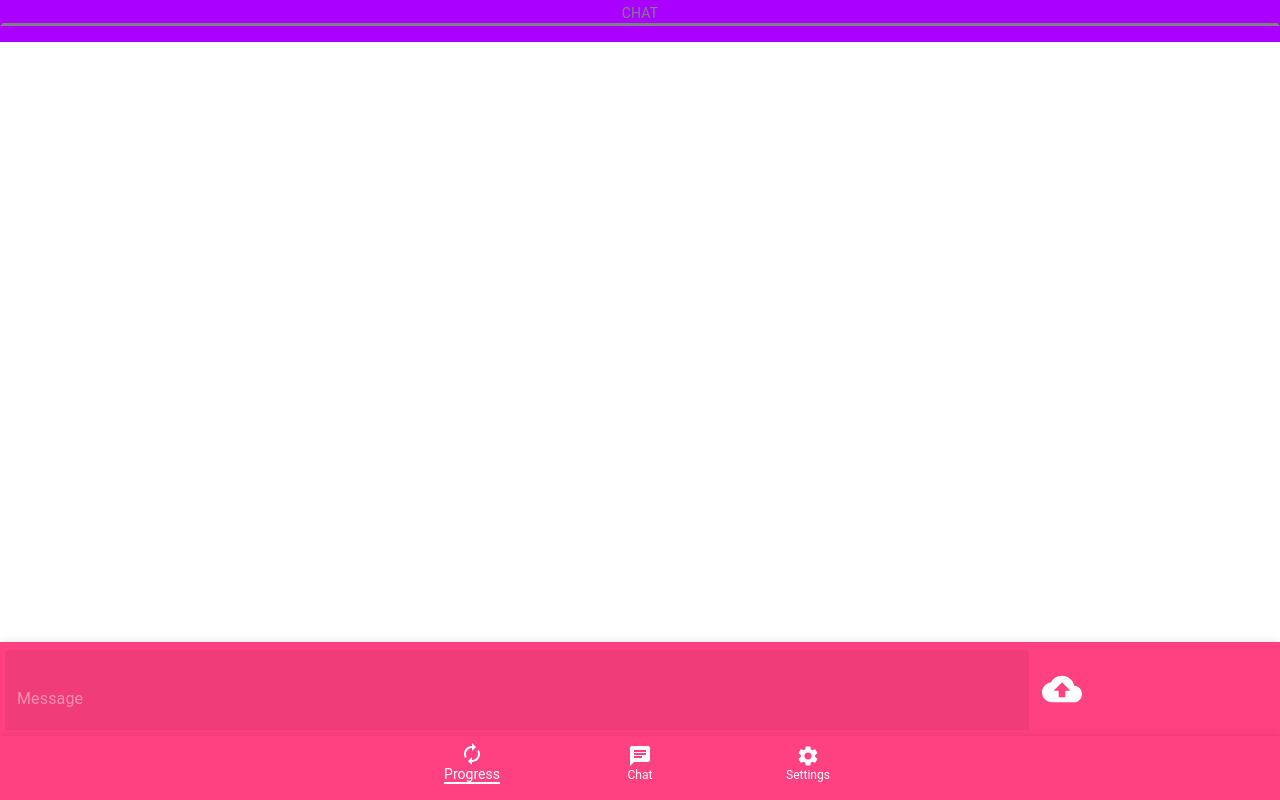
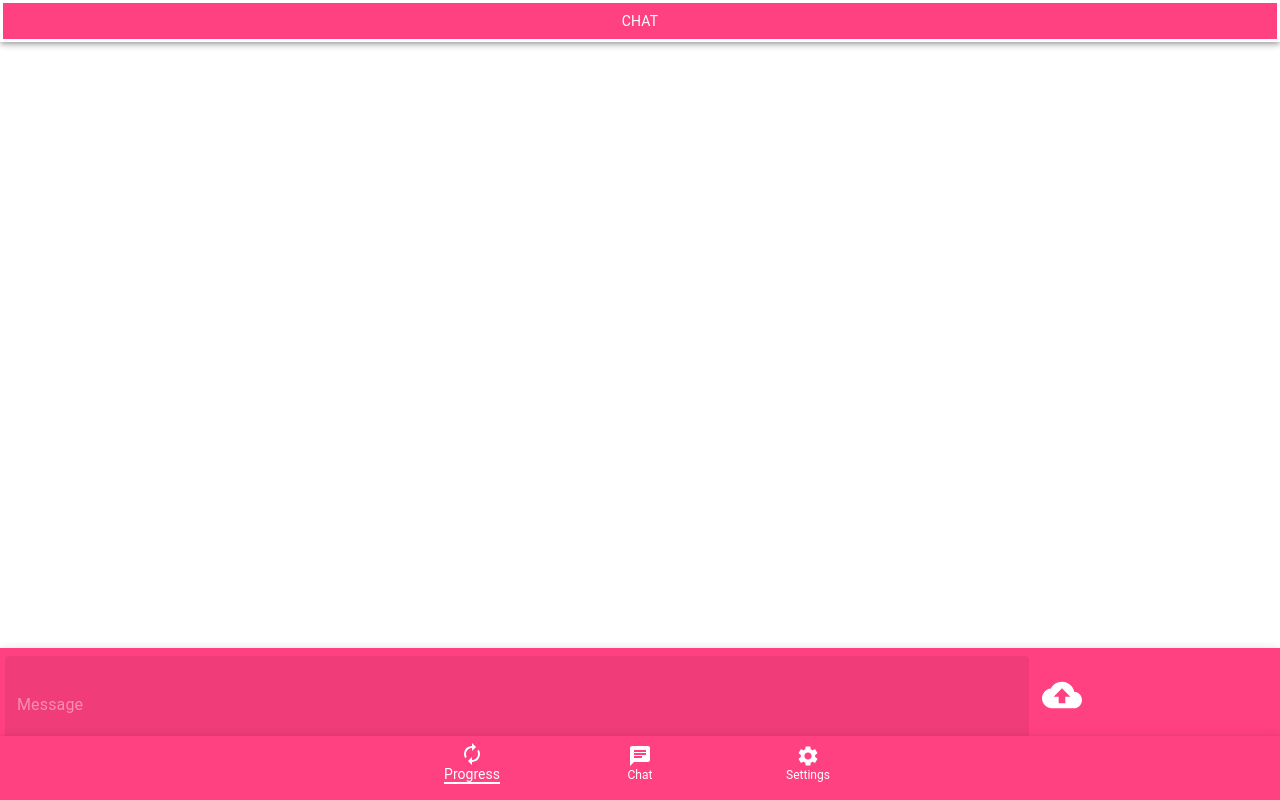
Before and after one commit to JeronAlford44/peak-lifestyle-web, a React (Create React App) app: page /chat in a window 1280 px wide. Built offline with nearby package versions, Linux system fonts and the light colour scheme; no server answers; the database is empty; sample sign-in values are in the browser's storage.

Commit message:
now able to fetch chatlogs from previous sign ins; updating mui components as well

```diff
--- a/src/App.tsx
+++ b/src/App.tsx
@@ -34,7 +34,7 @@ const useStyles = makeStyles(
       flex: 1,
       flexDirection: 'column',
       //backgroundColor: '#680747',
-      backgroundColor: '#aa00ff',
+      backgroundColor: 'white',
       zIndex: 1,
       width: '100vw',
       height: '100vh',
@@ -83,6 +83,7 @@ const App = props => {
   const classes = useStyles()
   const lightTheme = createTheme({
     palette: {
+
       primary: {
         main: '#ab47bc',
       },
--- a/src/MainPage/Chat/Chat.tsx
+++ b/src/MainPage/Chat/Chat.tsx
@@ -1,7 +1,7 @@
 import { AppBar, TextField, makeStyles } from '@material-ui/core'
 import { useEffect, useState } from 'react'
 import Box from '@mui/material/Box'
-import { collection, doc, getDocFromCache, getDocs, serverTimestamp, setDoc, updateDoc } from 'firebase/firestore'
+import { collection, doc, getDoc, getDocFromCache, getDocs, orderBy, query, serverTimestamp, setDoc, updateDoc, where } from 'firebase/firestore'
 
 import { app, auth, dbh } from '../../firebaseConfig'
 import { getFirestore } from 'firebase/firestore'
@@ -23,8 +23,8 @@ const useStyles = makeStyles(
       margin: theme.spacing(3),
       backgroundColor: '#680747',
       zIndex: 1,
-      width: '95vw',
-      height: '90vh',
+      width: '100vw',
+      height: '100vh',
     },
     ButtonsContainer: {
       display: 'flex',
@@ -77,11 +77,12 @@ const useStyles = makeStyles(
       margin: '5px',
     },
     chatContainer: {
+      marginTop: '6vh',
       display: 'flex',
       backgroundColor: 'white',
       maxHeight: '75vh',
 
-      height: '90vh',
+      height: '100vh',
       width: '100vw',
 
       flexDirection: 'column',
@@ -129,23 +130,69 @@ const ChatScreen = e => {
   const classes = useStyles()
 
   const [prevLogs, setPrevLogs] = useState<string[]>([])
-
+const [prevUserLogs, setPrevUserLogs] = useState<string[]>([])
   const [currInput, setCurrInput] = useState('')
   const [RECEIVED_MSG, setRECEIVED_MSG] = useState<any>({})
 useEffect(() => {
-  const getPrevSystemLogs = async () => {
+  const getPrevLogs = async () => {
+    const doc_ref = doc(db, 'ChatLogs', auth.currentUser.uid)
+      const docSnap = await getDoc(doc_ref)
+      if (docSnap.exists) {
+      const data = docSnap.data() as Object
+      console.log(data)
+      console.log(Object.keys(data).sort())
+      Object.keys(data).sort().forEach((log: any) => {
+console.log(data[log])
+if (Object.keys(data[log])[0] == 'User') {
+  const TEXT_ELEMENT = document.createElement('div')
+  TEXT_ELEMENT.className += classes.chatUserBubble
+  const node = document.createTextNode(data[log].User)
+  TEXT_ELEMENT.appendChild(node)
+
+  const element = document.getElementById('ChatContainer')
+  element.appendChild(TEXT_ELEMENT)
+}
+else if (Object.keys(data[log])[0] == 'System') {
+  const TEXT_ELEMENT = document.createElement('div')
+  TEXT_ELEMENT.className += classes.chatBotBubble
+  const node = document.createTextNode(data[log].System)
+  TEXT_ELEMENT.appendChild(node)
+
+  const element = document.getElementById('ChatContainer')
+  element.appendChild(TEXT_ELEMENT)
+}
+// setPrevLogs((prevLogs: string[]) => [...prevLogs, data[log].value()])
+      })
+
+
+      }
+
+
+
   }
-  const getPrevUserLogs = async () => {
-  }
-  // const getPrevLogs = async () => {
-  //   const doc_ref = doc(db, 'Users', auth.currentUser.uid)
-  //   const docSnap = await getDocFromCache(doc_ref)
-  //   const data = docSnap.data()
-  //   const prevLogs = data.info.ChatLogs.User
-  //   setPrevLogs(prevLogs)
+  // const getPrevUserLogs = async () => {
+  //    const doc_ref = doc(db, 'ChatLogs', auth.currentUser.uid)
+  //    const docSnap = await getDoc(doc_ref)
+  //    if (docSnap.exists) {
+  //      const data = docSnap.data()
+  //      const prevLogs = data.User
+  //      console.log(prevLogs)
+  //     //  setPrevUserLogs(prevLogs)
+  //    }
+
   // }
-  // getPrevLogs()
+  // // const getPrevLogs = async () => {
+  // //   const doc_ref = doc(db, 'Users', auth.currentUser.uid)
+  // //   const docSnap = await getDocFromCache(doc_ref)
+  // //   const data = docSnap.data()
+  // //   const prevLogs = data.info.ChatLogs.User
+  // //   setPrevLogs(prevLogs)
+  // // }
+  getPrevLogs()
+
+
 },[])
+
   useEffect(() => {
     //RECEIVED_MSG.msg is the path to get a message from a python backend JSON response
     if (RECEIVED_MSG.msg != undefined && RECEIVED_MSG.msg != null && RECEIVED_MSG.msg != '') {
@@ -154,7 +201,7 @@ useEffect(() => {
       const date = new Date().valueOf()
       const doc_ref = doc(db, 'ChatLogs', auth.currentUser.uid)
       updateDoc(doc_ref, {
-        [`System.${new Date().valueOf()}`]: {[RECEIVED_MSG.msg]: serverTimestamp()},
+        [`${new Date().valueOf()}`]: {System: RECEIVED_MSG.msg},
 
 
 
@@ -217,7 +264,7 @@ useEffect(() => {
           const date = new Date().valueOf()
           const doc_ref = doc(db, 'ChatLogs', auth.currentUser.uid)
           await updateDoc(doc_ref, {
-            [`User.${new Date().valueOf()}`]: {[currInput]: serverTimestamp()}
+            [`${new Date().valueOf()}`]: {User: currInput}
           })
         }
 
@@ -238,7 +285,7 @@ useEffect(() => {
       .catch(error => alert(error))
   }
   return (
-    <div style={{ overflow: 'scroll' }}>
+    <div style={{position: 'relative',overflow: 'scroll', minHeight: '100vh' }}>
       <div className={classes.chatContainer} id="ChatContainer"></div>
       <div className={classes.inputBarContainer}>
         <AppBar
--- a/src/MainPage/Progress/Progress.tsx
+++ b/src/MainPage/Progress/Progress.tsx
@@ -30,6 +30,7 @@ const useStyles = makeStyles(
       display: 'flex',
       // position: 'absolute',
       flexDirection: 'column',
+      marginTop: '6vh',
       width: '100vw',
       height: '100vh',
       backgroundColor: 'white',
@@ -47,13 +48,12 @@ const ProgressScreen = () => {
   const classes = useStyles()
   return (
     <div className={classes.root}>
-
       <div className={classes.componentContainer}>
-        <div style = {{color: 'black'}}>
+        <div style={{ color: 'black' }}>
           Welcome {auth.currentUser.displayName ? auth.currentUser.displayName.split(' ')[0] : null}
           !
         </div>
-        <div>Sign In Streak: {UpdateSignInStreak()}</div>
+        <div style={{ color: 'black' }}>Sign In Streak: {UpdateSignInStreak()}</div>
       </div>
     </div>
   )
--- a/src/MainPage/Settings/components/DisplayScreen/Display.tsx
+++ b/src/MainPage/Settings/components/DisplayScreen/Display.tsx
@@ -1,3 +1,3 @@
 export default function DisplayScreen(){
-    return <div> Display options not available at this moment...</div>
+    return <div style ={{color: 'black'}}> Display options not available at this moment...</div>
 }
--- a/src/Providers/Context/StylesContext.tsx
+++ b/src/Providers/Context/StylesContext.tsx
@@ -18,6 +18,8 @@ const StylesContextProvider = (props: { children: React.ReactElement | any }) =>
     root: { backgroundColor: isLightMode ? '#aa00ff' : 'white' },
     authContainer: {
       backgroundColor: isLightMode ? '#aa00ff' : 'white',
+      height: '100vh',
+
     },
     authButtons: {
       marginBottom: '2vh',
--- a/src/Providers/StylesProvider.tsx
+++ b/src/Providers/StylesProvider.tsx
@@ -5,7 +5,9 @@ import StylesContextProvider from './Context/StylesContext'
 export default function StylesProvider() {
   return (
     <StylesContextProvider>
-      <Outlet />
+
+        <Outlet />
+
     </StylesContextProvider>
   )
 }
--- a/src/auth/Login.tsx
+++ b/src/auth/Login.tsx
@@ -63,7 +63,7 @@ const useStyles = makeStyles(
       // borderBottomWidth: '5px',
       marginTop: 5,
 
-      borderColor: 'black',
+      borderColor: 'whitesmoke',
 
       borderStyle: 'solid',
       display: 'flex',
--- a/src/auth/Register.tsx
+++ b/src/auth/Register.tsx
@@ -147,7 +147,7 @@ const RegisterScreen = () => {
               // )
 
               await setDoc(doc(dbh, 'Users', auth.currentUser.uid), userData)
-              await setDoc(doc(dbh, 'ChatLogs', auth.currentUser.uid), {System: null, User: null})
+              await setDoc(doc(dbh, 'ChatLogs', auth.currentUser.uid), {})
             })
           })
           .then(() => {
--- a/src/containers/AppContainer.tsx
+++ b/src/containers/AppContainer.tsx
@@ -1,5 +1,5 @@
 import { Outlet, useLocation, useNavigate } from 'react-router-dom'
-import { AppBar, makeStyles } from '@material-ui/core'
+import { AppBar, Box, makeStyles } from '@material-ui/core'
 import { BottomNavigation, BottomNavigationAction } from '@material-ui/core'
 import HomeIcon from '@mui/icons-material/Home'
 import ChatIcon from '@mui/icons-material/Chat'
@@ -10,6 +10,7 @@ import { auth, dbh } from '../firebaseConfig'
 import { UserProfileContext } from '../Providers/Context/UserProfileContext'
 import { doc, getDoc, setDoc, updateDoc } from 'firebase/firestore'
 import { StylesContext } from '../Providers/Context/StylesContext'
+import { onAuthStateChanged } from 'firebase/auth'
 
 // createStyles (old) vs makeStyles (new)
 // https://smartdevpreneur.com/material-ui-makestyles-usestyles-createstyles-and-withstyles-explained/
@@ -22,6 +23,7 @@ const useStyles = makeStyles(
       // justifyContent: 'center',
       // alignItems: 'center',
       margin: theme.spacing(3),
+      backgroundColor: 'black',
     },
     nav: {
       position: 'absolute',
@@ -65,10 +67,12 @@ const AppContainer = (props: any) => {
   }
   React.useEffect(() => {
     if (auth.currentUser == null) {
+
       alert('You have been signed out. Please log in again to continue')
       navigate('/auth/login')
+      window.location.reload()
     }
-  }, [handlePathName()])
+  }, [onAuthStateChanged])
 
   React.useEffect(() => {
     const userDocRef = doc(dbh, 'Users', auth.currentUser.uid)
@@ -78,23 +82,23 @@ const AppContainer = (props: any) => {
   }, [userData])
 
   return (
-    <div className={style.root}>
-      <div
+    <div style={{color:'white'}}>
+      <AppBar
+      color='secondary'
         style={{
-          borderTopColor: 'transparent',
-          borderLeftColor: 'transparent',
-          borderRightColor: 'transparent',
-          borderBottomColor: 'grey !important',
+
+          borderBottomColor: 'white !important',
           borderStyle: 'solid',
-          marginBottom: '2vh',
-          color: 'grey',
+          marginBottom: '1vh',
+          padding: '1vh',
+          color: 'White',
 
           textAlign: 'center',
           // background: 'linear-gradient(90deg, #B2BEB5 30%, #A9A9A9 90%)',
         }}
       >
         {handlePathName()}
-      </div>
+      </AppBar>
 
       <Outlet />
       <AppBar position="fixed" color="secondary" className={classes.nav}>
--- a/src/containers/SettingsContainer.tsx
+++ b/src/containers/SettingsContainer.tsx
@@ -56,10 +56,11 @@ const useStyles = makeStyles(
       borderBottomStyle: 'solid',
     },
     componentContainer: {
+      marginTop: '5vh',
       display: 'flex',
       flexDirection: 'column',
       width: '100vw',
-      height: '90vh',
+      height: '100vh',
       backgroundColor: 'white',
       overflow: 'scroll',
     },
```
